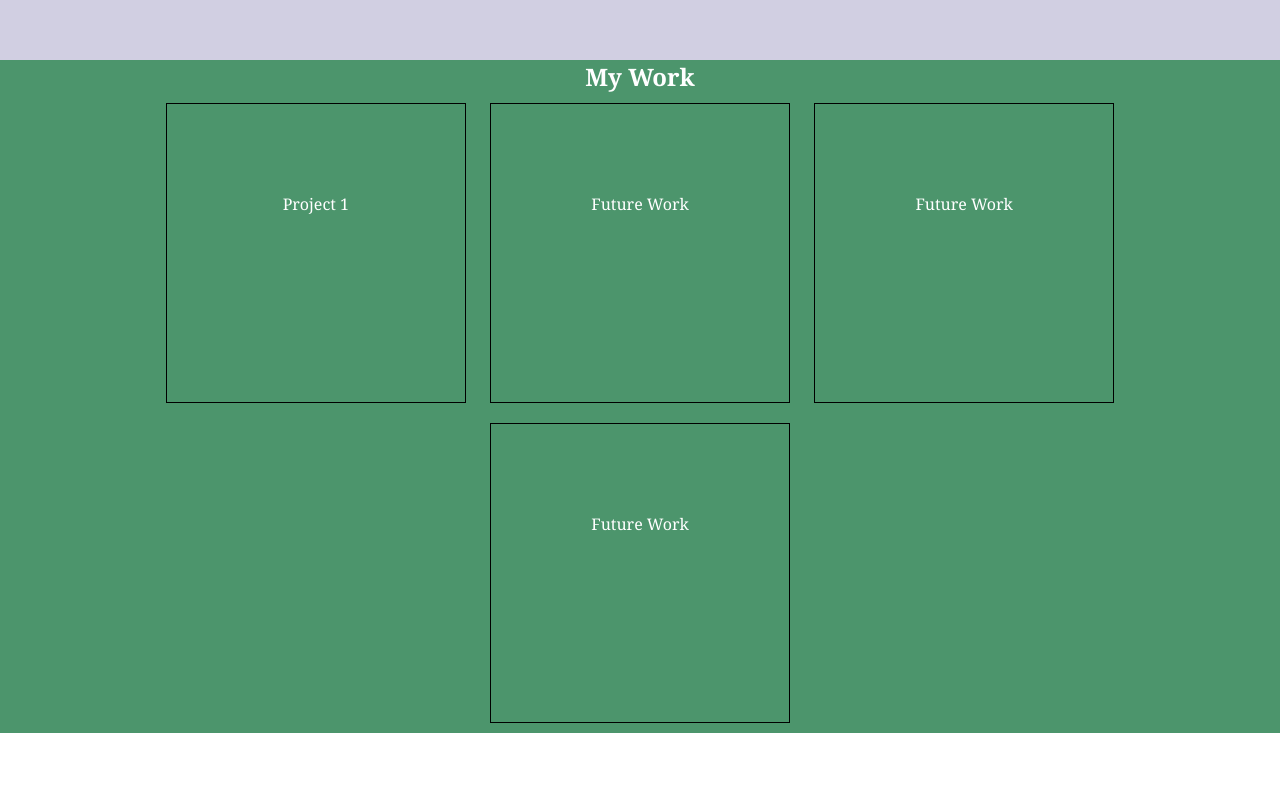
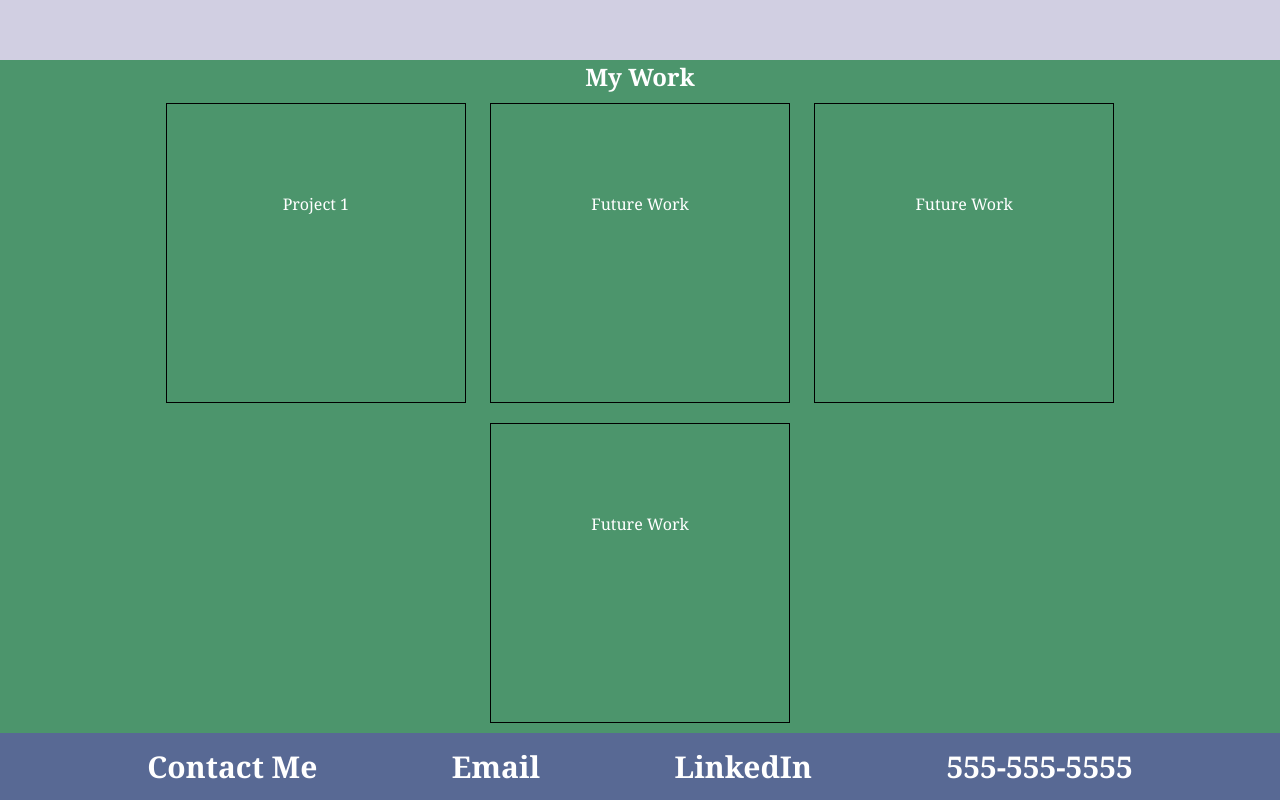
Before and after one commit to aramirez16516/week2-challenge, a plain HTML site: page index.html in a window 1280 px wide. Shown: the part 408-1208 px from the top of the page. Before the commit the page ends 1141 px from the top, so only its background shows below. Drawn offline with Linux system fonts and the light colour scheme.

Commit message:
added footer and css style to footer

```diff
--- a/assets/style.css
+++ b/assets/style.css
@@ -57,3 +57,13 @@ nav ul li a{
     display: inline-block;
     line-height: 200px;
 }
+/* added contact me footer */
+.contact-me{
+    background-color: #586994;
+    color: white;
+    font-size: 20px;
+    padding: 1%;
+    display: flex;
+    flex-wrap: wrap;
+    justify-content:space-evenly
+}
--- a/index.html
+++ b/index.html
@@ -41,5 +41,12 @@
             <div class="project" id="project3">Future Work</div>
         </section>
         </main>
+<!-- Footer to include contact info -->
+    <footer class="contact-me">
+        <h2>Contact Me</h2>
+        <h2>Email</h2>
+        <h2>LinkedIn</h2>
+        <h2>555-555-5555</h2>
+    </footer>
 </body>
 </html>
```
